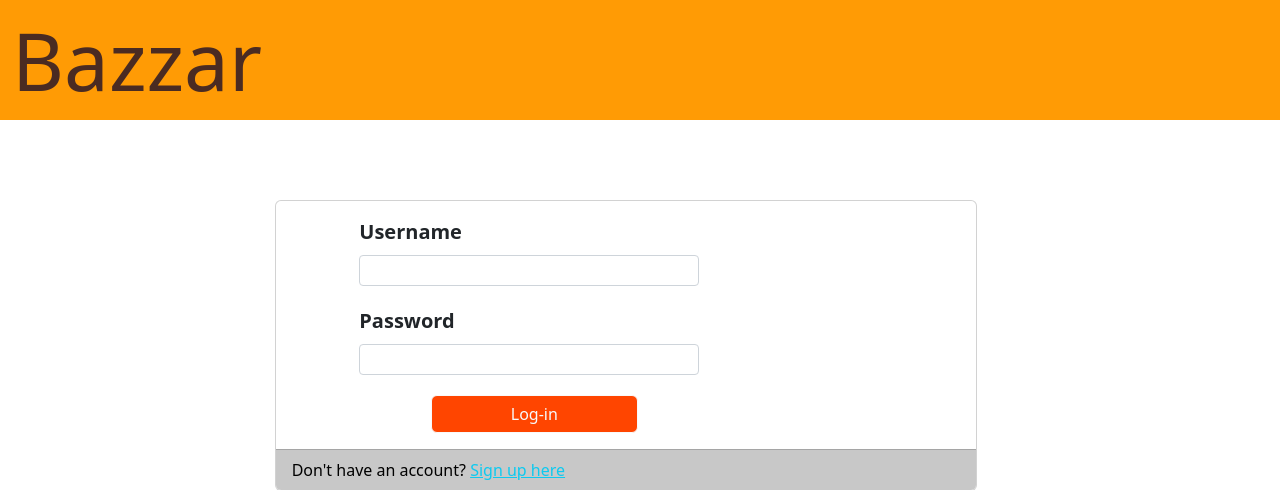
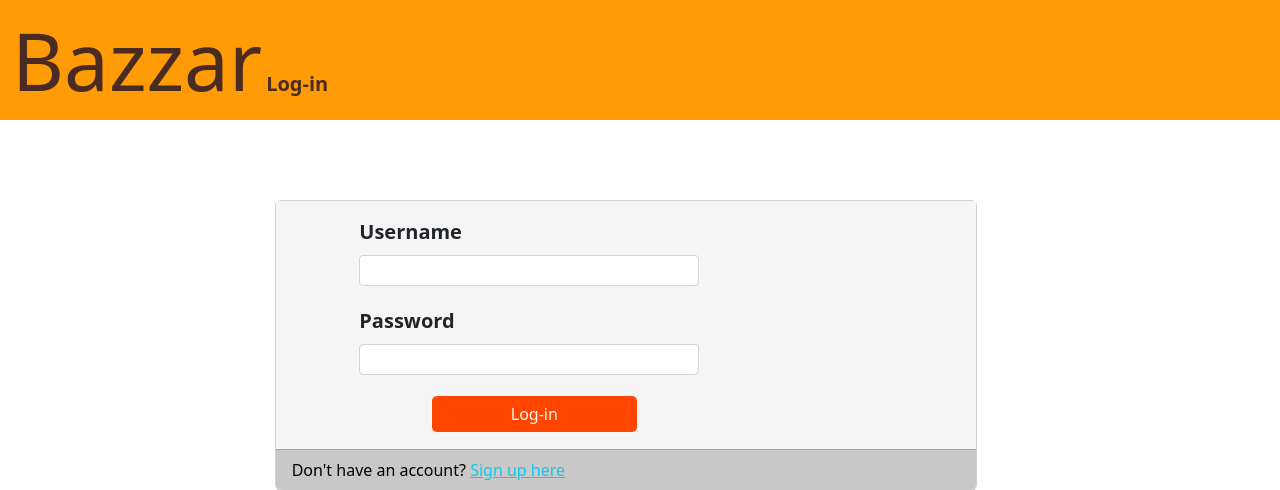
Before and after one commit to MorsHs/Bazaar, a PHP site: page /html/login.html in a window 1280 px wide. Shown: the top 490 px of the page. Run offline with PHP 8.4, Linux system fonts and the light colour scheme.

Commit message:
updated the front-end designs and added comments

```diff
--- a/css/Login.css
+++ b/css/Login.css
@@ -21,6 +21,11 @@ button:hover{
     color: #4A2B22;
     font-size: 500%;
 }
+.Log-in{
+    color: #4A2B22;
+    font-size: 125%;
+    font-weight: bold;
+}
 .txt{
     font-size: 10px;
     color: #4A2B22;
--- a/html/login.html
+++ b/html/login.html
@@ -17,6 +17,7 @@
         <!--  Mao ni ang navbar -->
         <div class="container-fluid h-15">
             <span class="bazaar">Bazzar</span>
+            <span class="Log-in">Log-in</span>
         </div>
         <!-- end of bar -->
 
@@ -25,12 +26,12 @@
                 <div class="row">
                     <div class="col-4 offset-1 position-absolute start-0 bottom-0 w-75 h-75">
                         <div class="card w-75 offset-2">
-                            <div class="card-body">
+                            <div class="card-body" style="background-color:rgb(245, 245, 245);">
                                 <div class="row offset-1">
                                     <div class="col-md-7">
                                         <label class="form-label fw-bold fs-5" for="userLabel">Username</label>
                                         <div class="input-group-sm">
-                                            <input class="form-control" type="text" name="username" id="userLabel">
+                                            <input class="form-control" type="text" name="username" id="userLabel"> <!--username input-->
                                         </div>
                                     </div>
                                 </div>
@@ -38,14 +39,14 @@
                                     <div class="col-md-7">
                                         <label class="form-label fw-bold fs-5" for="passLabel">Password</label>
                                         <div class="input-group-sm">
-                                            <input class="form-control" type="password" name="Password" id="passLabel">
+                                            <input class="form-control" type="password" name="Password" id="passLabel"> <!-- password input -->
                                         </div>
                                     </div>
                                 </div>
                                 <div class="row">
                                     <div class="col-4 offset-2">
                                             <div class="input-group d-grid col-10 mx-4">
-                                                <input class="btn btn-outline-light" type="button" value="Log-in">
+                                                <input class="btn btn-outline-light" type="button" value="Log-in"> <!-- Log-in button -->
                                             </div>
                                     </div>
                                 </div>
```
